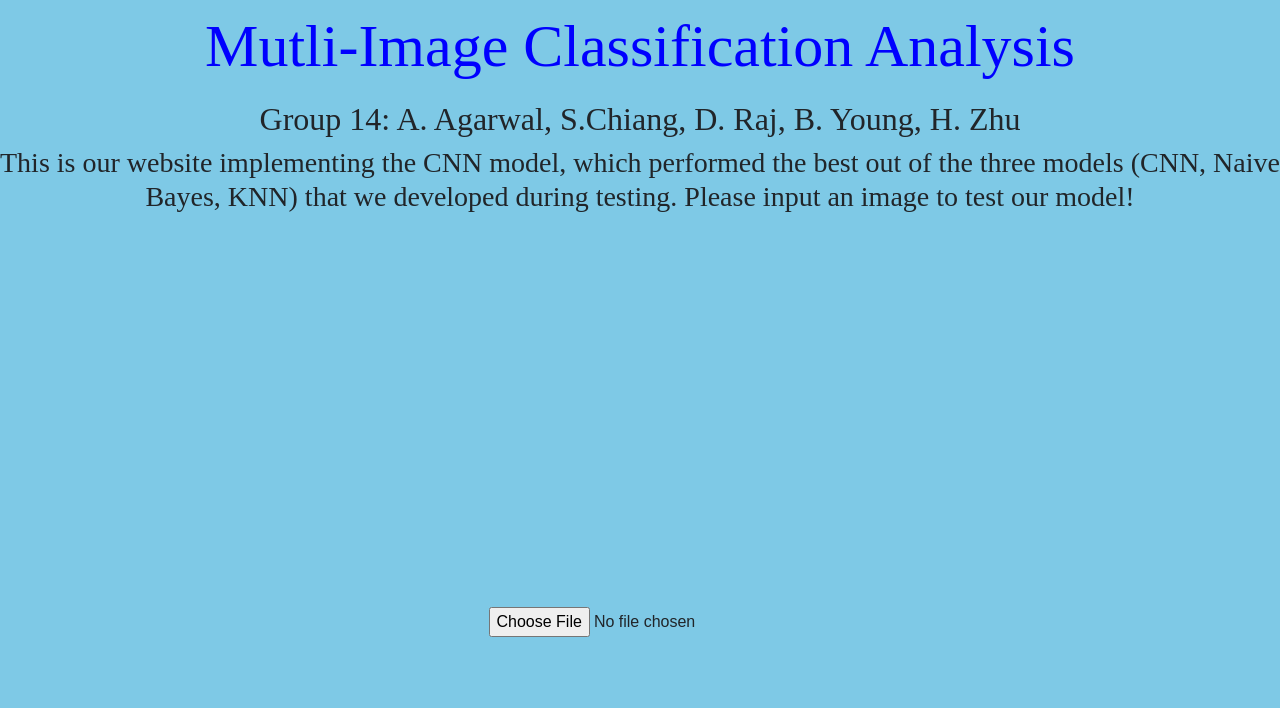
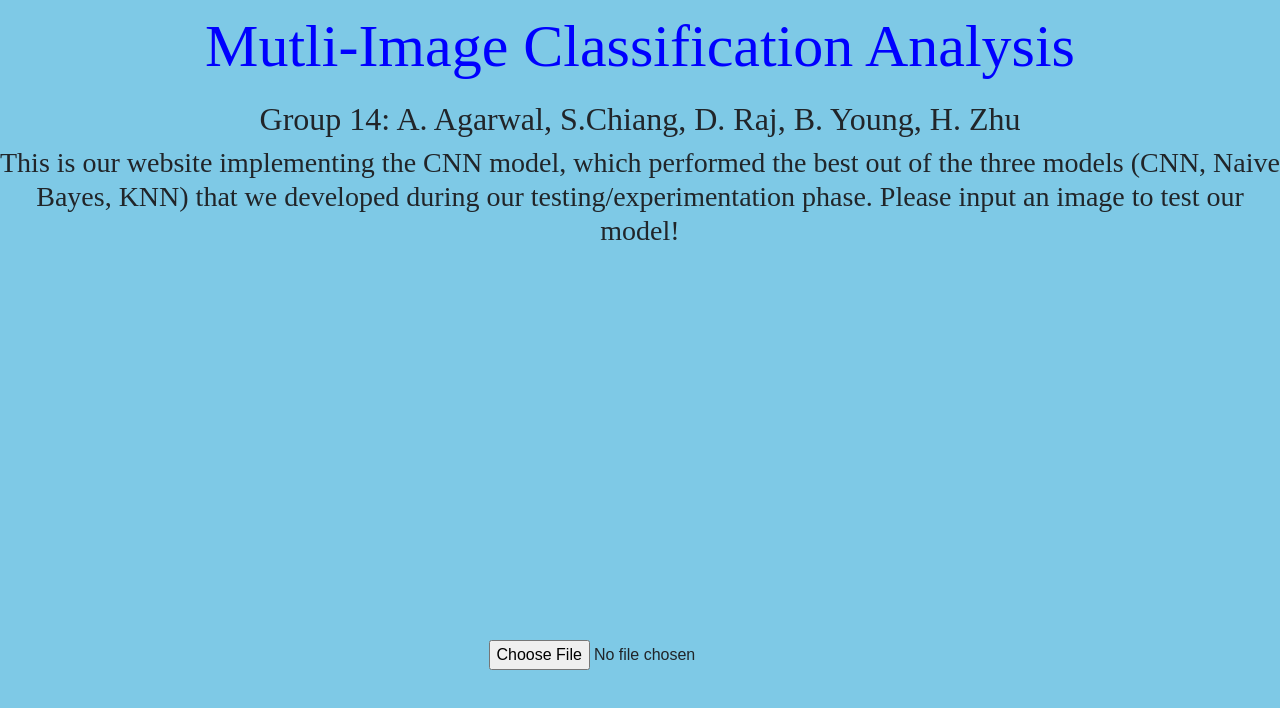
Before and after one commit to goldenfries100/171Group14, a React (Vite) app in the folder 171-project/: page / in a window 1280 px wide. Shown: the top 708 px of the page. Built offline with nearby package versions, Linux system fonts and the light colour scheme.

Commit message:
Update Explanation.tsx

```diff
--- a/171-project/src/components/Explanation.tsx
+++ b/171-project/src/components/Explanation.tsx
@@ -14,7 +14,7 @@ function Explanation() {
     return (
     <>
         <h2 style={h2style}>Group 14: A. Agarwal, S.Chiang, D. Raj, B. Young, H. Zhu</h2>
-        <h3 style={h3style}>This is our website implementing the CNN model, which performed the best out of the three models (CNN, Naive Bayes, KNN) that we developed during testing. Please input an image to test our model!</h3>
+        <h3 style={h3style}>This is our website implementing the CNN model, which performed the best out of the three models (CNN, Naive Bayes, KNN) that we developed during our testing/experimentation phase. Please input an image to test our model!</h3>
     </>
     );
 }
```
